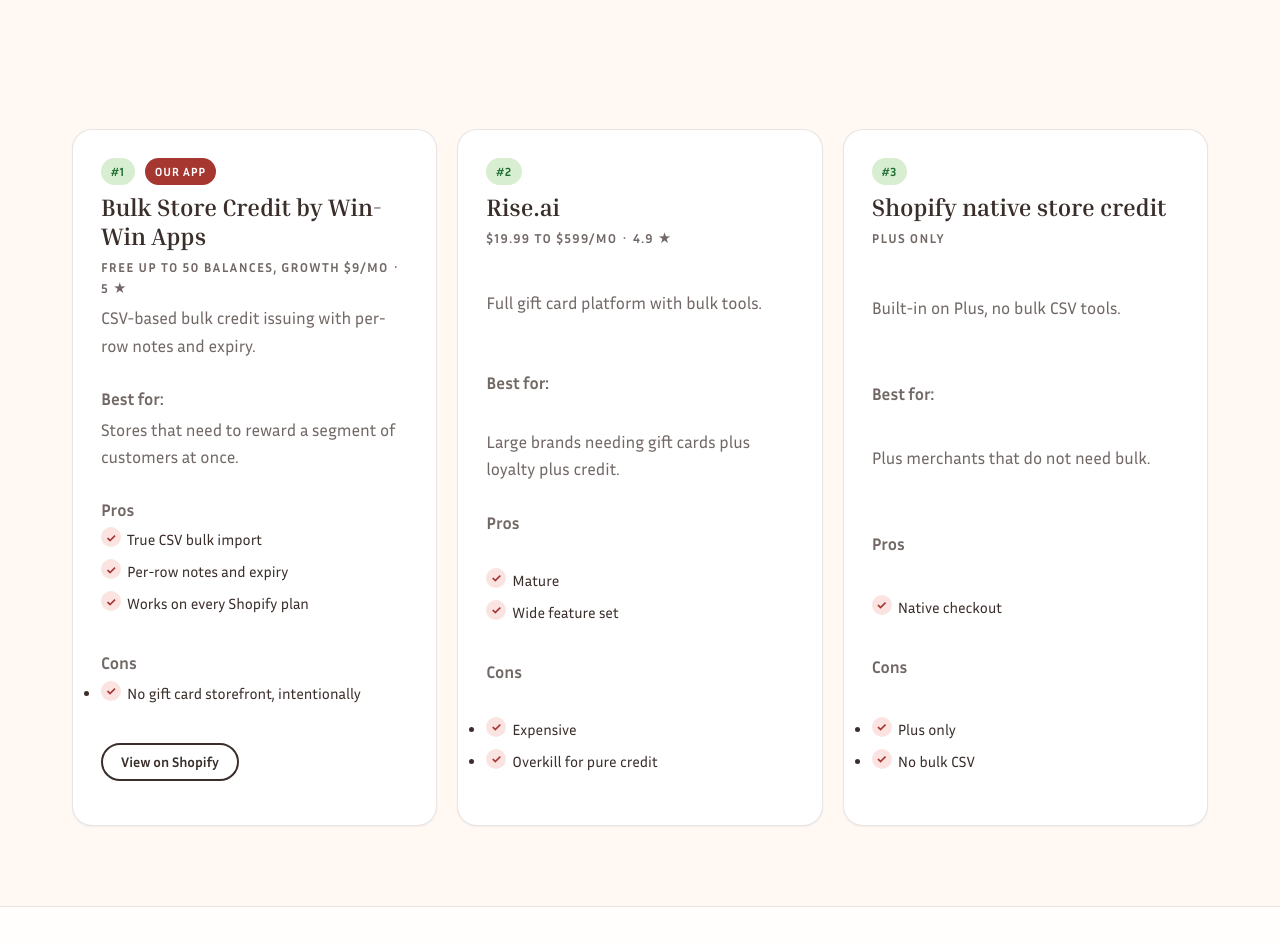
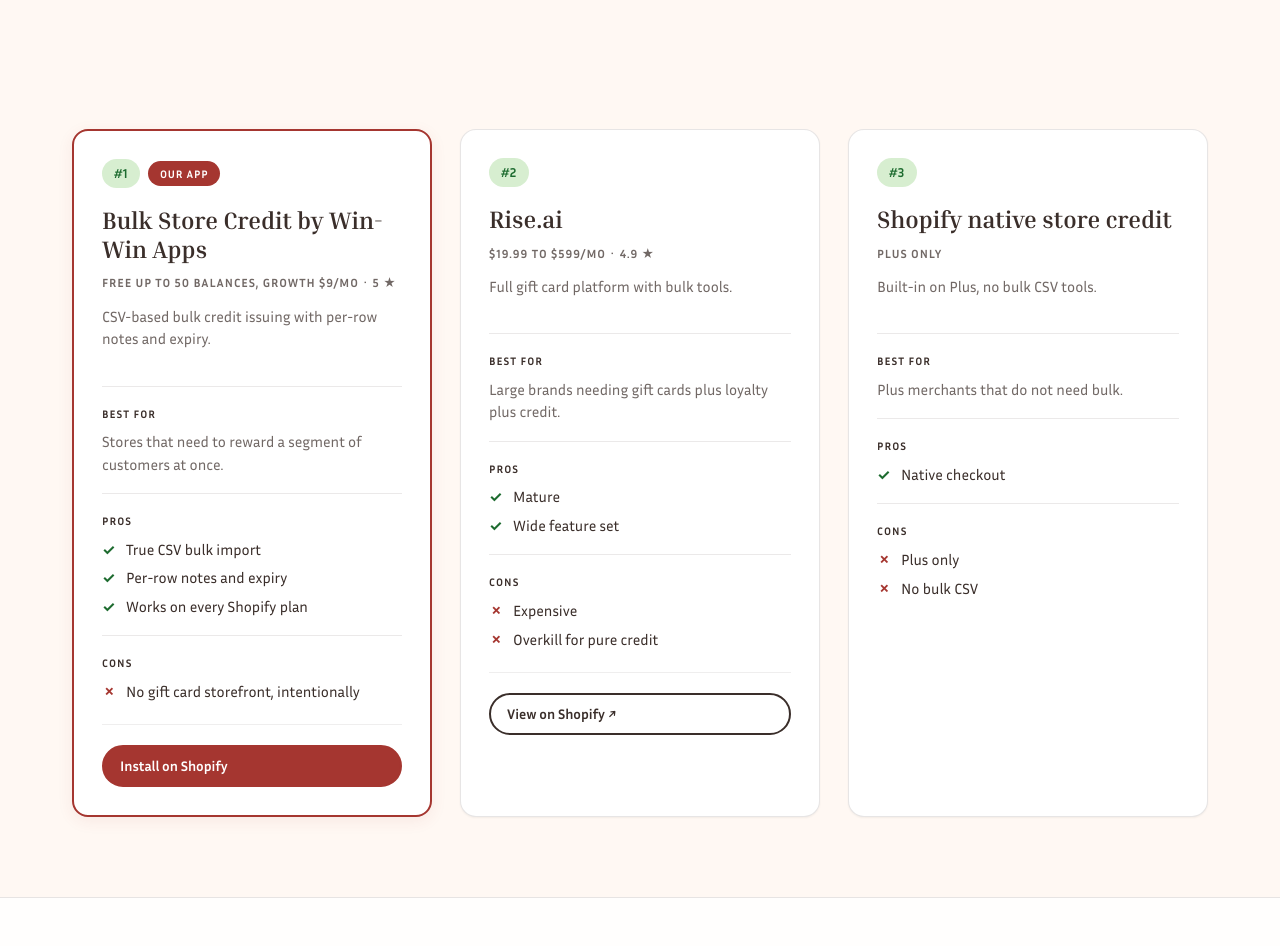
Before and after one commit to omarshahban/wwapps-website, an Astro site: page /best/best-bulk-store-credit-tools-shopify in a window 1280 px wide. Shown: the part 480-1426 px from the top of the page. Built offline with nearby package versions, Linux system fonts and the light colour scheme; Astro itself is replaced by a stand-in of ours.

Commit message:
listicle cards: dividers, clean pros/cons, linked competitor apps

```diff
--- a/src/content/listicles/best-bulk-store-credit-tools-shopify.md
+++ b/src/content/listicles/best-bulk-store-credit-tools-shopify.md
@@ -32,6 +32,7 @@
     cons:
       - "Expensive"
       - "Overkill for pure credit"
+    url: "https://apps.shopify.com/gift-card-loyalty-program"
   - rank: 3
     name: "Shopify native store credit"
     tagline: "Built-in on Plus, no bulk CSV tools."
--- a/src/content/listicles/best-free-shopify-product-badge-apps.md
+++ b/src/content/listicles/best-free-shopify-product-badge-apps.md
@@ -20,6 +20,7 @@
     cons:
       - "New entrant, smaller review count than incumbents"
       - "No animated badges on free tier"
+    url: "https://apps.shopify.com/win-win-product-badges"
   - rank: 2
     name: "Badgify"
     tagline: "Mature category leader with deep template library."
@@ -34,6 +35,7 @@
       - "No real free tier"
       - "Free trial requires card"
       - "Reviews flag slow storefront render"
+    url: "https://apps.shopify.com/badgify-3"
   - rank: 3
     name: "Product Labels & Badges Pro"
     tagline: "Icon library and image upload badges."
@@ -47,6 +49,7 @@
     cons:
       - "Adds a third-party script to every page"
       - "Reviews flag occasional badge flicker on load"
+    url: "https://apps.shopify.com/product-labels-badges-pro-1"
   - rank: 4
     name: "Sales Pop Master"
     tagline: "Badge plus social proof popups in one."
@@ -59,6 +62,7 @@
     cons:
       - "Free plan has a watermark"
       - "Not a pure badge app, may be overkill"
+    url: "https://apps.shopify.com/sales-pop-master"
 faqs:
   - q: "What is the best free Shopify badge app?"
     a: "Win-Win Product Badges offers unlimited badges, unlimited products, rule-based targeting and no code on its free tier, which is the widest free offering in the category right now."
--- a/src/content/listicles/best-new-arrival-badges-shopify.md
+++ b/src/content/listicles/best-new-arrival-badges-shopify.md
@@ -30,6 +30,7 @@
       - "Good template library"
     cons:
       - "No truly free plan"
+    url: "https://apps.shopify.com/badgify-3"
   - rank: 3
     name: "BSS: Product Labels & Badges"
     tagline: "Rule-based labels with New options."
@@ -41,6 +42,7 @@
       - "Rules engine"
     cons:
       - "Adds a third-party script"
+    url: "https://apps.shopify.com/product-labels-by-bss"
 faqs:
   - q: "How long should a New arrival badge stay on a product?"
     a: "Most stores use 14 to 30 days. Product Badges by Win-Win Apps can auto-expire the New badge after N days so you do not have to manually remove it."
--- a/src/content/listicles/best-sale-badge-apps-shopify.md
+++ b/src/content/listicles/best-sale-badge-apps-shopify.md
@@ -32,6 +32,7 @@
     cons:
       - "No real free tier"
       - "Slower storefront render"
+    url: "https://apps.shopify.com/badgify-3"
   - rank: 3
     name: "Product Labels & Badges Pro"
     tagline: "Icon library plus image upload badges."
@@ -45,6 +46,7 @@
     cons:
       - "Adds a script tag to every page"
       - "Flicker on load reported"
+    url: "https://apps.shopify.com/product-labels-badges-pro-1"
   - rank: 4
     name: "Sales Pop Master"
     tagline: "Sale badges plus social proof popups in one."
@@ -57,6 +59,7 @@
     cons:
       - "Free tier has a watermark"
       - "Heavier than a pure badge app"
+    url: "https://apps.shopify.com/sales-pop-master"
 faqs:
   - q: "What is the best free Sale badge app for Shopify?"
     a: "Product Badges by Win-Win Apps is the only major Sale badge app with a truly unlimited free tier. Badgify limits its free trial and Sales Pop Master adds a watermark on its free plan."
--- a/src/content/listicles/best-shopify-country-of-origin-apps.md
+++ b/src/content/listicles/best-shopify-country-of-origin-apps.md
@@ -17,6 +17,7 @@
       - "Full flag library"
     cons:
       - "Newer app"
+    url: "/apps/made-in/"
   - rank: 2
     name: "Origin Country Labels"
     tagline: "Label-based origin display."
@@ -28,6 +29,7 @@
       - "Cheap"
     cons:
       - "No free plan"
+    url: "https://apps.shopify.com/countrybadge"
 faqs:
   - q: "Can I use country of origin for EU regulatory compliance?"
     a: "The EU and some US states require origin disclosure for certain product categories. Made In by Win-Win Apps can help display the information but you should confirm with your legal team whether it satisfies regulatory language requirements."
--- a/src/content/listicles/best-shopify-customer-reward-apps.md
+++ b/src/content/listicles/best-shopify-customer-reward-apps.md
@@ -32,6 +32,7 @@
     cons:
       - "Complex setup"
       - "Expensive at scale"
+    url: "https://apps.shopify.com/smile-io"
   - rank: 3
     name: "Rise.ai"
     tagline: "Gift card plus credit plus rewards."
@@ -43,6 +44,7 @@
       - "Full gift card storefront"
     cons:
       - "Overkill for pure credit"
+    url: "https://apps.shopify.com/gift-card-loyalty-program"
 faqs:
   - q: "Is store credit better than discount codes for retention?"
     a: "Usually yes. Credit is customer-specific and applies at checkout automatically, so it cannot leak via coupon sites. Discount codes get shared publicly and erode margin across shoppers who would have paid full price."
--- a/src/content/listicles/best-shopify-delivery-countdown-apps.md
+++ b/src/content/listicles/best-shopify-delivery-countdown-apps.md
@@ -18,6 +18,7 @@
       - "Customizable copy"
     cons:
       - "No standalone countdown widget"
+    url: "/apps/arrively/"
   - rank: 2
     name: "Urgency Pack"
     tagline: "Countdown plus scarcity popups."
@@ -29,6 +30,7 @@
       - "Multiple scarcity modules"
     cons:
       - "Can feel spammy"
+    url: "https://apps.shopify.com/urgency-pack-ultimate"
   - rank: 3
     name: "Hurrify Countdown Timer"
     tagline: "Standalone countdown widget."
@@ -40,6 +42,7 @@
       - "Free tier"
     cons:
       - "No ETA integration"
+    url: "https://apps.shopify.com/hurrify-countdown-timer"
 faqs:
   - q: "Is a countdown timer annoying to shoppers?"
     a: "A cut-off countdown is useful because it answers a real question: will my order ship today. A fake countdown to a nonexistent deadline is manipulative and erodes trust. Use countdowns honestly."
--- a/src/content/listicles/best-shopify-estimated-delivery-apps.md
+++ b/src/content/listicles/best-shopify-estimated-delivery-apps.md
@@ -18,6 +18,7 @@
       - "Holiday and cut-off logic built in"
     cons:
       - "New launch, smaller review count"
+    url: "/apps/arrively/"
   - rank: 2
     name: "Shipping Timeline"
     tagline: "Product page ETA widget."
@@ -29,6 +30,7 @@
       - "Multiple carriers supported"
     cons:
       - "No real free plan"
+    url: "https://apps.shopify.com/delivery-timer-order-timeline"
   - rank: 3
     name: "Estimated Delivery Date by Appseven"
     tagline: "Simple ETA with limited zones."
@@ -40,6 +42,7 @@
       - "Easy setup"
     cons:
       - "Zone rules limited"
+    url: "https://apps.shopify.com/estimated-delivery-days"
 faqs:
   - q: "Does showing an ETA actually improve conversion?"
     a: "Third-party A/B tests show a 5 to 15 percent lift when ETA is visible on the product page versus hidden in checkout or policy pages. The lift is largest for categories where delivery speed is decision-critical, such as gifts and time-sensitive goods."
--- a/src/content/listicles/best-shopify-made-in-badge-apps.md
+++ b/src/content/listicles/best-shopify-made-in-badge-apps.md
@@ -18,6 +18,7 @@
       - "Collection page support"
     cons:
       - "New launch"
+    url: "/apps/made-in/"
   - rank: 2
     name: "Product Origin Labels"
     tagline: "Origin labels with emoji flag icons."
@@ -30,6 +31,7 @@
     cons:
       - "No free plan"
       - "Emoji-only flags"
+    url: "https://apps.shopify.com/product-badges-label-design"
   - rank: 3
     name: "Country Flag & Origin Badge"
     tagline: "Flag badge with country name."
@@ -41,6 +43,7 @@
       - "Free tier"
     cons:
       - "Limited customization"
+    url: "https://apps.shopify.com/countrybadge"
 faqs:
   - q: "Does showing country of origin affect buying decisions?"
     a: "For a subset of categories, yes. Apparel, food, cosmetics, and luxury goods show measurable lift when country of origin is visible. For commodity goods the effect is smaller."
--- a/src/content/listicles/best-shopify-made-in-usa-apps.md
+++ b/src/content/listicles/best-shopify-made-in-usa-apps.md
@@ -18,6 +18,7 @@
       - "Collection page display"
     cons:
       - "Newer app"
+    url: "/apps/made-in/"
   - rank: 2
     name: "USA Made Badge"
     tagline: "Single-country Made In USA badge."
--- a/src/content/listicles/best-shopify-shipping-date-apps.md
+++ b/src/content/listicles/best-shopify-shipping-date-apps.md
@@ -18,6 +18,7 @@
       - "Holiday calendar"
     cons:
       - "Newer app"
+    url: "/apps/arrively/"
   - rank: 2
     name: "Shop Delivery Date & Time"
     tagline: "Delivery windows for local and same-day."
@@ -29,6 +30,7 @@
       - "Date picker UX"
     cons:
       - "No free plan"
+    url: "https://apps.shopify.com/order-delivery-date-time"
   - rank: 3
     name: "Order Deadline"
     tagline: "Countdown and cut-off display."
@@ -40,6 +42,7 @@
       - "Free option"
     cons:
       - "Limited zone logic"
+    url: "https://apps.shopify.com/order-deadline-2"
 faqs:
   - q: "What is the difference between a shipping date and a delivery date?"
     a: "Shipping date is when the order leaves your warehouse. Delivery date is when the customer receives it. ETA apps typically show the delivery date, which is what the shopper cares about."
--- a/src/content/listicles/best-shopify-store-credit-apps.md
+++ b/src/content/listicles/best-shopify-store-credit-apps.md
@@ -20,6 +20,7 @@
     cons:
       - "No full loyalty program, intentionally"
       - "Newer app, smaller review count"
+    url: "https://apps.shopify.com/win-win-store-credit"
   - rank: 2
     name: "Rise.ai"
     tagline: "Full gift card and store credit stack."
@@ -33,6 +34,7 @@
     cons:
       - "Expensive at higher tiers"
       - "Overkill for merchants that only need store credit"
+    url: "https://apps.shopify.com/gift-card-loyalty-program"
   - rank: 3
     name: "Shopify native store credit"
     tagline: "Built into Shopify checkout on Plus."
@@ -60,6 +62,7 @@
     cons:
       - "Expensive"
       - "Complex setup if you only need credit"
+    url: "https://apps.shopify.com/growave"
 faqs:
   - q: "Can I offer store credit on Shopify Basic?"
     a: "Yes. Shopify's built-in store credit is Plus-only, but third-party apps like Win-Win Store Credit let you issue and redeem credit on any plan, including Starter and Basic."
--- a/src/pages/best/[slug].astro
+++ b/src/pages/best/[slug].astro
@@ -20,6 +20,7 @@
     url: e.url
   }))
 };
+const sortedEntries = post.data.entries.slice().sort((a, b) => a.rank - b.rank);
 ---
 <BaseLayout
   title={`${post.data.title}: Win-Win Apps`}
@@ -32,29 +33,58 @@
       <p class="eyebrow">{post.data.category}</p>
       <h1>{post.data.title}</h1>
       <p class="hero-lead">{post.data.description}</p>
-      <p style="margin-top:12px;font-size:14px;color:var(--color-text-muted)">Updated {post.data.updatedAt.toISOString().slice(0, 10)}</p>
+      <p style="margin-top:12px;font-size:14px;color:var(--color-brown-secondary)">Updated {post.data.updatedAt.toISOString().slice(0, 10)}</p>
     </div>
   </section>
 
   <section class="section">
     <div class="container">
-      <div class="grid">
-        {post.data.entries.sort((a, b) => a.rank - b.rank).map(e => (
-          <article class={`card ${e.isOurs ? "card-highlight" : ""}`}>
-            <div style="display:flex;align-items:center;gap:10px;margin-bottom:8px">
-              <span class="badge badge-live" style="font-size:12px">{`#${e.rank}`}</span>
-              {e.isOurs && <span class="badge" style="background:var(--color-blush-deep);color:white;font-size:12px">Our app</span>}
+      <div class="listicle-grid">
+        {sortedEntries.map(e => (
+          <article class={`listicle-card ${e.isOurs ? "listicle-card-ours" : ""}`}>
+            <div class="listicle-rank-row">
+              <span class="rank-pill">{`#${e.rank}`}</span>
+              {e.isOurs && <span class="ours-pill">Our app</span>}
             </div>
-            <h3 style="margin:0 0 6px">{e.name}</h3>
-            <p class="eyebrow" style="margin-bottom:6px">{e.pricing}{e.rating ? ` · ${e.rating} ★` : ""}</p>
-            <p>{e.tagline}</p>
-            <p style="font-weight:600;margin-top:10px;margin-bottom:4px">Best for:</p>
-            <p>{e.bestFor}</p>
-            <p style="font-weight:600;margin-top:10px;margin-bottom:4px">Pros</p>
-            <ul class="checklist">{e.pros.map(p => <li>{p}</li>)}</ul>
-            <p style="font-weight:600;margin-top:10px;margin-bottom:4px">Cons</p>
-            <ul class="checklist" style="--mark-color: var(--color-brown)">{e.cons.map(c => <li style="list-style:disc">{c}</li>)}</ul>
-            {e.url && <p style="margin-top:14px"><a href={e.url} target="_blank" rel="noopener" class="btn btn-secondary" style="padding:10px 18px;font-size:14px">View on Shopify</a></p>}
+
+            <header class="listicle-head">
+              <h3 class="listicle-title">{e.name}</h3>
+              <p class="listicle-meta">{e.pricing}{e.rating ? ` · ${e.rating} ★` : ""}</p>
+              <p class="listicle-tagline">{e.tagline}</p>
+            </header>
+
+            <div class="listicle-divider"></div>
+
+            <section class="listicle-section">
+              <p class="section-label">Best for</p>
+              <p class="section-body">{e.bestFor}</p>
+            </section>
+
+            <div class="listicle-divider"></div>
+
+            <section class="listicle-section">
+              <p class="section-label">Pros</p>
+              <ul class="pros-list">
+                {e.pros.map(p => <li>{p}</li>)}
+              </ul>
+            </section>
+
+            <div class="listicle-divider"></div>
+
+            <section class="listicle-section">
+              <p class="section-label">Cons</p>
+              <ul class="cons-list">
+                {e.cons.map(c => <li>{c}</li>)}
+              </ul>
+            </section>
+
+            {e.url && (
+              <div class="listicle-cta">
+                <a href={e.url} target="_blank" rel="noopener" class={`btn ${e.isOurs ? "btn-primary" : "btn-secondary"}`}>
+                  {e.isOurs ? "Install on Shopify" : "View on Shopify ↗"}
+                </a>
+              </div>
+            )}
           </article>
         ))}
       </div>
@@ -88,3 +118,145 @@
     </div>
   </section>
 </BaseLayout>
+
+<style>
+.listicle-grid {
+  display: grid;
+  gap: 28px;
+  grid-template-columns: 1fr;
+}
+@media (min-width: 720px) {
+  .listicle-grid { grid-template-columns: repeat(2, 1fr); }
+}
+@media (min-width: 1100px) {
+  .listicle-grid { grid-template-columns: repeat(3, 1fr); }
+}
+.listicle-card {
+  background: var(--color-white);
+  border: 1px solid var(--color-brown-outline);
+  border-radius: 16px;
+  padding: 28px;
+  display: flex;
+  flex-direction: column;
+  box-shadow: var(--shadow-sm);
+}
+.listicle-card-ours {
+  border: 2px solid var(--color-blush-deep);
+  box-shadow: 0 4px 16px rgba(165, 54, 48, 0.08);
+}
+.listicle-rank-row {
+  display: flex;
+  align-items: center;
+  gap: 8px;
+  margin-bottom: 18px;
+}
+.rank-pill {
+  background: #d7eed0;
+  color: #1d6b2f;
+  font-weight: 700;
+  font-size: 13px;
+  padding: 4px 12px;
+  border-radius: 999px;
+  letter-spacing: 0.02em;
+}
+.ours-pill {
+  background: var(--color-blush-deep);
+  color: #fff;
+  font-weight: 700;
+  font-size: 11px;
+  padding: 4px 12px;
+  border-radius: 999px;
+  letter-spacing: 0.08em;
+  text-transform: uppercase;
+}
+.listicle-head { margin-bottom: 18px; }
+.listicle-title {
+  font-family: var(--font-serif);
+  font-size: 24px;
+  line-height: 1.2;
+  margin: 0 0 10px;
+  color: var(--color-dark-brown);
+}
+.listicle-meta {
+  font-size: 12px;
+  letter-spacing: 0.08em;
+  text-transform: uppercase;
+  color: var(--color-brown-secondary);
+  margin: 0 0 12px;
+  font-weight: 600;
+}
+.listicle-tagline {
+  color: var(--color-brown-secondary);
+  font-size: 15px;
+  line-height: 1.5;
+  margin: 0;
+}
+.listicle-divider {
+  height: 1px;
+  background: rgba(58, 46, 42, 0.1);
+  margin: 18px 0;
+}
+.listicle-section {
+  display: flex;
+  flex-direction: column;
+  gap: 8px;
+}
+.section-label {
+  font-size: 11px;
+  text-transform: uppercase;
+  letter-spacing: 0.1em;
+  font-weight: 700;
+  color: var(--color-dark-brown);
+  margin: 0;
+}
+.section-body {
+  margin: 0;
+  font-size: 15px;
+  line-height: 1.5;
+  color: var(--color-brown-secondary);
+}
+.pros-list, .cons-list {
+  list-style: none;
+  padding: 0;
+  margin: 0;
+  display: flex;
+  flex-direction: column;
+  gap: 6px;
+}
+.pros-list li, .cons-list li {
+  position: relative;
+  padding-left: 24px;
+  font-size: 15px;
+  line-height: 1.5;
+  color: var(--color-dark-brown);
+}
+.pros-list li::before {
+  content: "✓";
+  position: absolute;
+  left: 0;
+  top: 0;
+  color: #1d6b2f;
+  font-weight: 700;
+}
+.cons-list li::before {
+  content: "×";
+  position: absolute;
+  left: 2px;
+  top: -1px;
+  color: #a53630;
+  font-weight: 700;
+  font-size: 18px;
+  line-height: 1.3;
+}
+.listicle-cta {
+  margin-top: 22px;
+  padding-top: 20px;
+  border-top: 1px solid rgba(58, 46, 42, 0.08);
+}
+.listicle-cta .btn {
+  width: 100%;
+  text-align: center;
+  padding: 12px 16px;
+  font-size: 14px;
+}
+</style>
```
Also changed, not shown: scripts/add-listicle-urls.mjs (added, +106 -0 lines).
